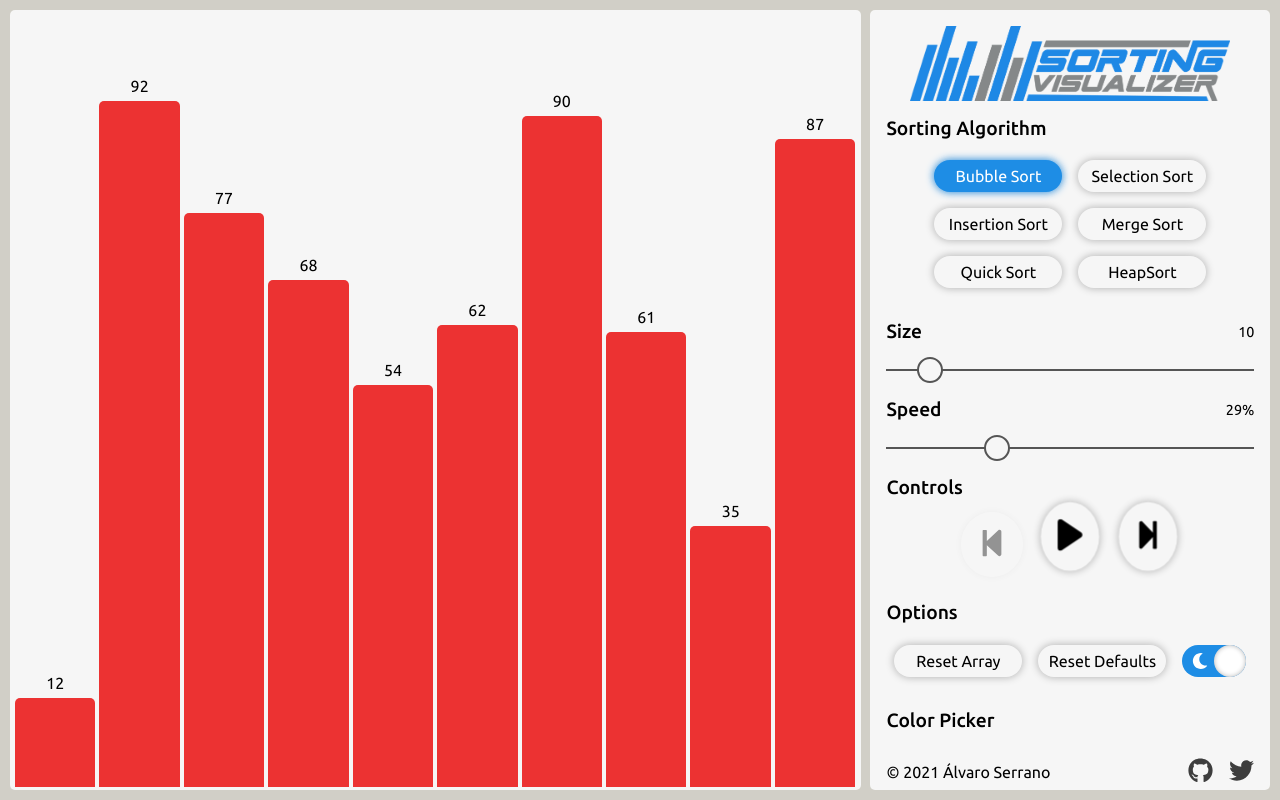
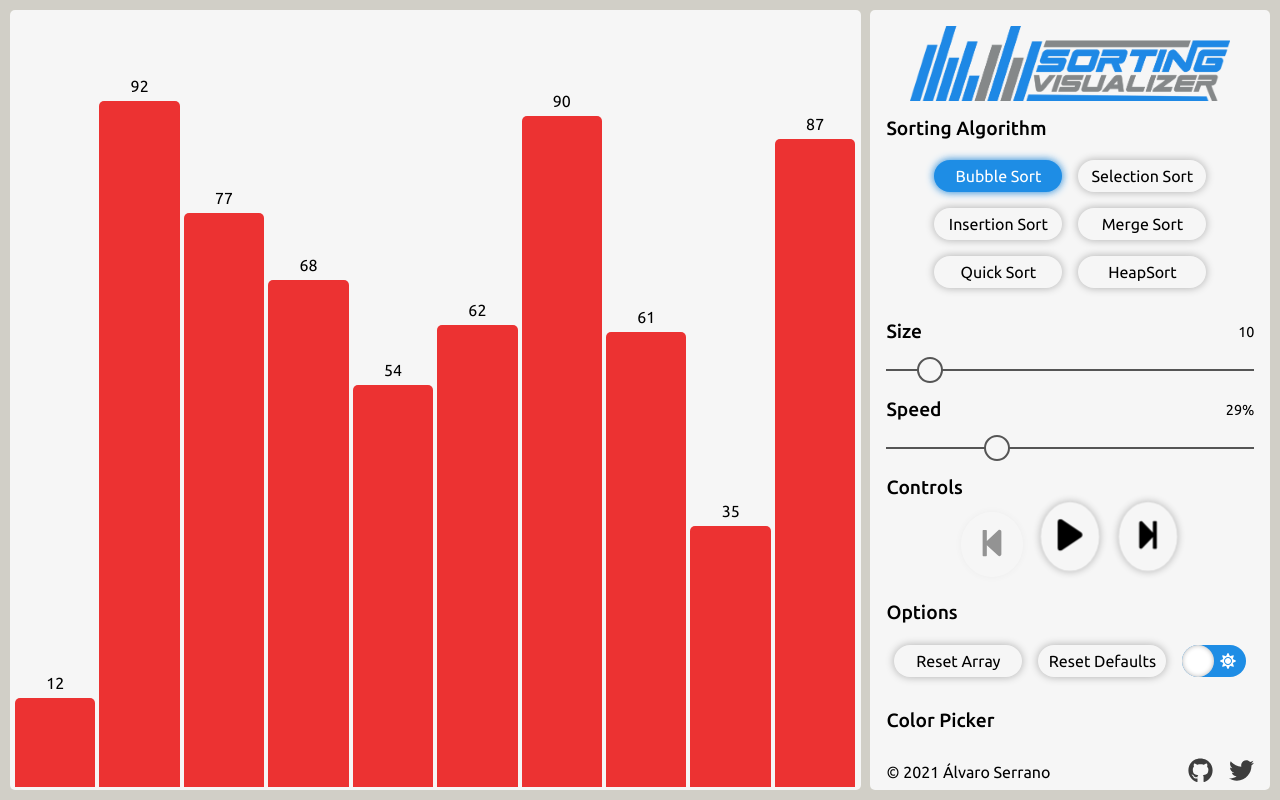
Before and after one commit to alsersan/sorting-visualizer, a React (Create React App) app: page / in a window 1280 px wide. Built offline with nearby package versions, Linux system fonts and the light colour scheme.

Commit message:
fix theme toggler position

```diff
--- a/src/components/Sidebar/components/Options/components/ThemeToggler.js
+++ b/src/components/Sidebar/components/Options/components/ThemeToggler.js
@@ -27,7 +27,7 @@ const StyledLabel = styled.label`
   &:before {
     position: absolute;
     z-index: 1;
-    right: 0;
+    left: 0;
     width: 2rem;
     height: 2rem;
     background-color: #fff;
@@ -37,7 +37,7 @@ const StyledLabel = styled.label`
     box-shadow: inset 0px 0px 5px rgba(0, 0, 0, 0.3);
 
     ${Checkbox}:checked ~ & {
-      transform: translateX(-2rem);
+      transform: translateX(2rem);
     }
   }
 `;
```
